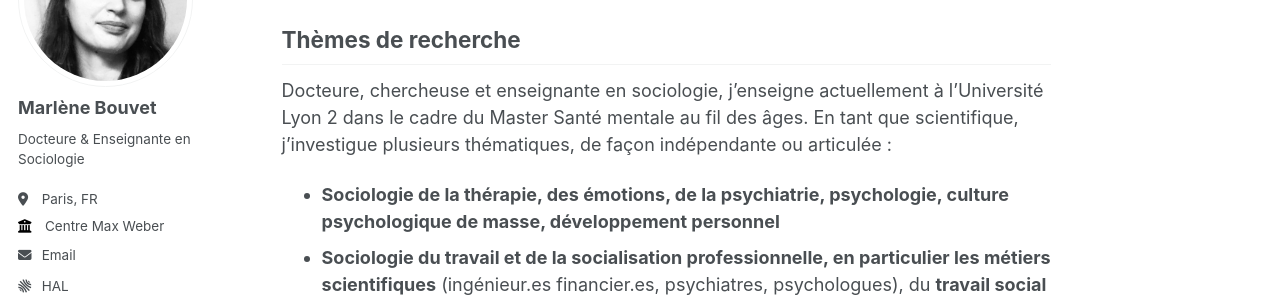
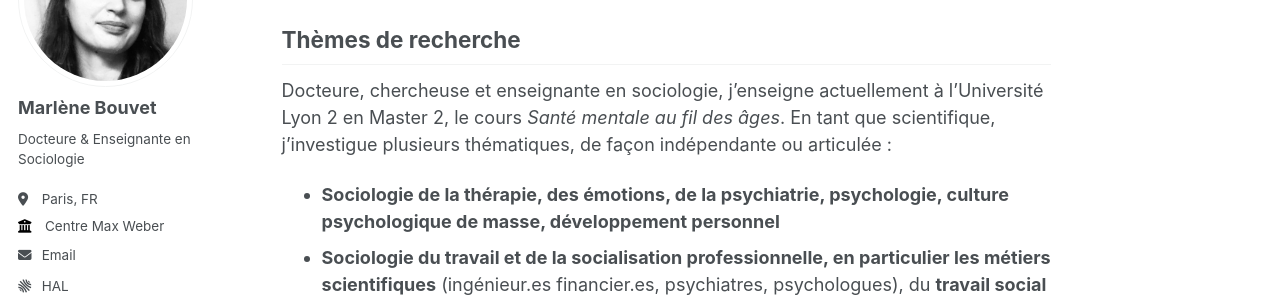
Before and after one commit to marlenebouvet/marlenebouvet.fr, a Jekyll site: the page built from _pages/about.md, in a window 1280 px wide and 900 px high. Shown: the part 194-494 px from the top of the window. Built offline with Jekyll 4.4.1, drawn with Linux system fonts in a browser that asks for light colours; some web fonts are replaced.

Commit message:
Correction de l'intitulé du master / cours

```diff
--- a/_pages/about.md
+++ b/_pages/about.md
@@ -11,7 +11,7 @@ Bienvenue sur mon site professionnel !
 
 ## Thèmes de recherche
 
-Docteure, chercheuse et enseignante en sociologie, j'enseigne actuellement à l'Université Lyon 2 dans le cadre du Master Santé mentale au fil des âges. En tant que scientifique, j'investigue plusieurs thématiques, de façon indépendante ou articulée :
+Docteure, chercheuse et enseignante en sociologie, j'enseigne actuellement à l'Université Lyon 2 en Master 2, le cours *Santé mentale au fil des âges*. En tant que scientifique, j'investigue plusieurs thématiques, de façon indépendante ou articulée :
 - **Sociologie de la thérapie, des émotions, de la psychiatrie, psychologie, culture psychologique de masse, développement personnel**
 - **Sociologie du travail et de la socialisation professionnelle, en particulier les métiers scientifiques** (ingénieur.es financier.es, psychiatres, psychologues), du **travail social** (curatrices professionnelles), du travail **paramédical** (infirmier.es)
 - **Sociologie de la déviance**, dispositifs de régulation, de contrôle social et d'autocontrôle
```
